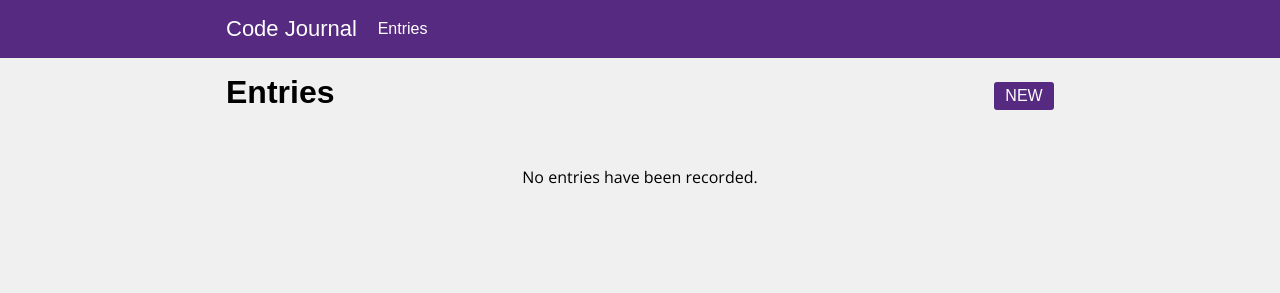
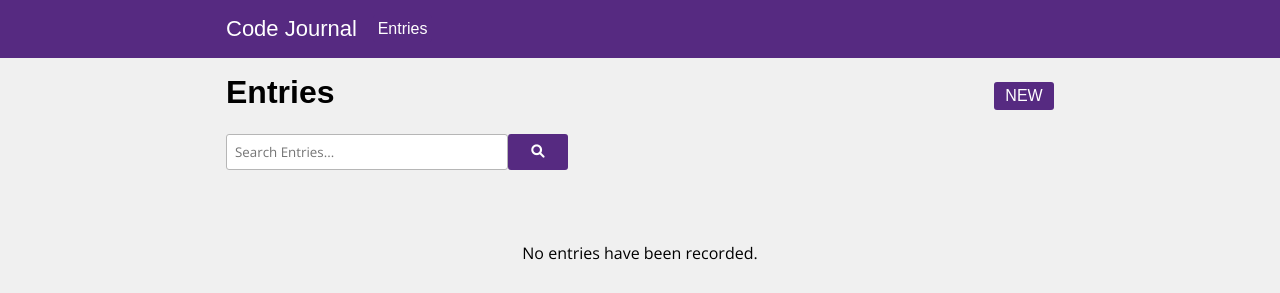
Before and after one commit to alicejeeunlee/code-journal, a website: page index.html in a window 1280 px wide. Both pictures are taken after a click on the element "Entries". Drawn offline with nearby package versions, Linux system fonts and the light colour scheme; a web font is replaced by a local one.

Commit message:
Added search bar to HTML and applied necessary CSS styling. #5

```diff
--- a/css/styles.css
+++ b/css/styles.css
@@ -198,3 +198,13 @@ a {
   font-size: 13.4px;
   margin-bottom: 1.5rem;
 }
+
+.search-bar-align {
+  display: flex;
+  margin-bottom: 2.5rem;
+}
+
+#search {
+  width: 282px;
+  margin: 0;
+}
--- a/index.html
+++ b/index.html
@@ -67,6 +67,10 @@
           <h2>Entries</h2>
           <a class="new-button">NEW</a>
         </div>
+        <div class="column-full search-bar-align">
+          <input id="search" type="search" placeholder="Search Entries...">
+          <button class="search-button"><i class="fa-solid fa-magnifying-glass"></i></button>
+        </div>
         <p class="no-entries">No entries have been recorded.</p>
       </div>
       <ul>
```
